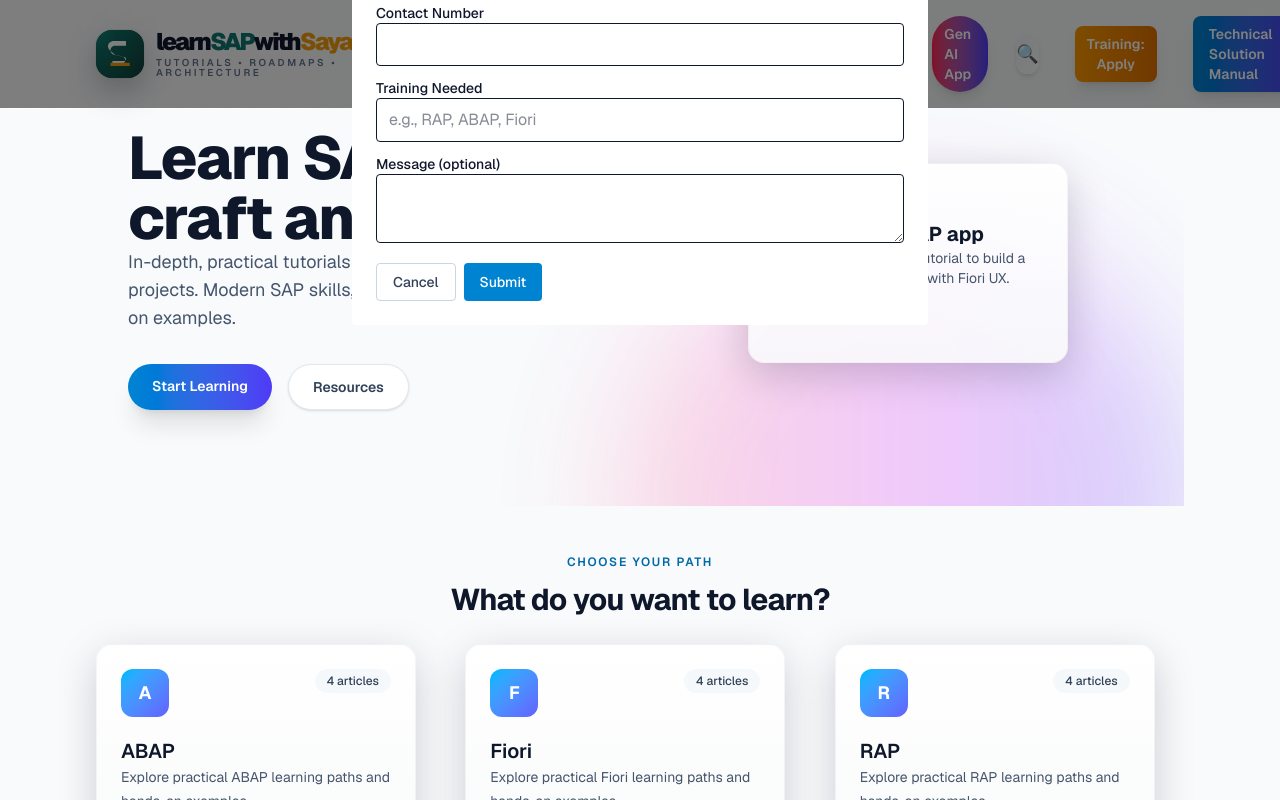
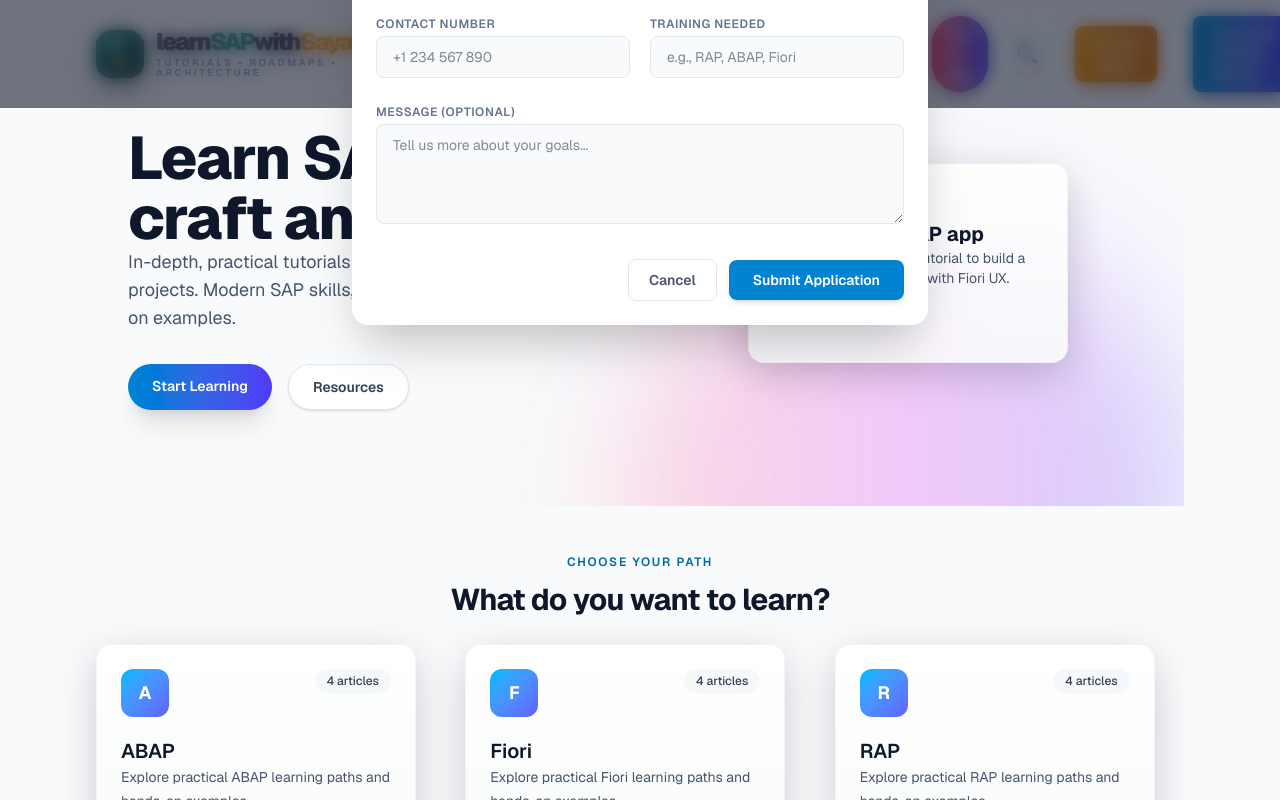
Before and after one commit to Sayan19996/learnSAPwithSayan, a Next.js app: page / in a window 1280 px wide. Both pictures are taken after a click on the button "Training: Apply". Shown: the top 800 px of the page. Built offline with nearby package versions, Linux system fonts and the light colour scheme.

Commit message:
style(ui): premium professional look for training form

```diff
--- a/components/TrainingModal.tsx
+++ b/components/TrainingModal.tsx
@@ -42,53 +42,113 @@ export default function TrainingModal({ open, onClose }: { open: boolean; onClos
   }
 
   return (
-    <div className="fixed inset-0 z-50 flex items-center justify-center bg-black/50 p-4">
-      <div className="w-full max-w-xl rounded bg-white p-6">
-        <div className="mb-4 flex items-center justify-between">
-          <h3 className="text-lg font-semibold">Training Application</h3>
-          <button onClick={onClose} className="text-sm">Close</button>
+    <div className="fixed inset-0 z-50 flex items-center justify-center bg-slate-900/60 backdrop-blur-sm p-4 transition-all">
+      <div className="w-full max-w-xl overflow-hidden rounded-2xl bg-white shadow-2xl transition-all animate-in fade-in zoom-in duration-300">
+        <div className="bg-gradient-to-r from-sky-600 to-indigo-700 px-6 py-8 text-white">
+          <div className="flex items-center justify-between">
+            <div>
+              <h3 className="text-2xl font-bold tracking-tight">Training Application</h3>
+              <p className="mt-1 text-sky-100 text-sm">Elevate your SAP skills with professional guidance.</p>
+            </div>
+            <button
+              onClick={onClose}
+              className="rounded-full p-2 text-white/80 transition-colors hover:bg-white/20 hover:text-white"
+              aria-label="Close"
+            >
+              ✕
+            </button>
+          </div>
         </div>
 
-        <form onSubmit={handleSubmit} className="space-y-3">
-          <div>
-            <label className="block text-sm font-medium">Name</label>
-            <input className="w-full rounded border px-3 py-2" value={name} onChange={(e) => setName(e.target.value)} required />
+        <form onSubmit={handleSubmit} className="p-6 space-y-5">
+          <div className="grid grid-cols-1 gap-5 sm:grid-cols-2">
+            <div className="space-y-1.5">
+              <label className="text-xs font-semibold uppercase tracking-wider text-slate-500">Full Name</label>
+              <input
+                className="w-full rounded-lg border border-slate-200 bg-slate-50 px-4 py-2.5 text-sm transition-all focus:border-sky-500 focus:bg-white focus:ring-2 focus:ring-sky-500/20 outline-none"
+                value={name}
+                onChange={(e) => setName(e.target.value)}
+                placeholder="John Doe"
+                required
+              />
+            </div>
+
+            <div className="space-y-1.5">
+              <label className="text-xs font-semibold uppercase tracking-wider text-slate-500">Email Address</label>
+              <input
+                type="email"
+                className="w-full rounded-lg border border-slate-200 bg-slate-50 px-4 py-2.5 text-sm transition-all focus:border-sky-500 focus:bg-white focus:ring-2 focus:ring-sky-500/20 outline-none"
+                value={email}
+                onChange={(e) => setEmail(e.target.value)}
+                placeholder="john@example.com"
+                required
+              />
+            </div>
           </div>
 
-          <div>
-            <label className="block text-sm font-medium">Email</label>
-            <input type="email" className="w-full rounded border px-3 py-2" value={email} onChange={(e) => setEmail(e.target.value)} required />
+          <div className="grid grid-cols-1 gap-5 sm:grid-cols-2">
+            <div className="space-y-1.5">
+              <label className="text-xs font-semibold uppercase tracking-wider text-slate-500">Contact Number</label>
+              <input
+                className="w-full rounded-lg border border-slate-200 bg-slate-50 px-4 py-2.5 text-sm transition-all focus:border-sky-500 focus:bg-white focus:ring-2 focus:ring-sky-500/20 outline-none"
+                value={phone}
+                onChange={(e) => setPhone(e.target.value)}
+                placeholder="+1 234 567 890"
+              />
+            </div>
+
+            <div className="space-y-1.5">
+              <label className="text-xs font-semibold uppercase tracking-wider text-slate-500">Training Needed</label>
+              <input
+                className="w-full rounded-lg border border-slate-200 bg-slate-50 px-4 py-2.5 text-sm transition-all focus:border-sky-500 focus:bg-white focus:ring-2 focus:ring-sky-500/20 outline-none"
+                value={training}
+                onChange={(e) => setTraining(e.target.value)}
+                placeholder="e.g., RAP, ABAP, Fiori"
+                required
+              />
+            </div>
           </div>
 
-          <div>
-            <label className="block text-sm font-medium">Contact Number</label>
-            <input className="w-full rounded border px-3 py-2" value={phone} onChange={(e) => setPhone(e.target.value)} />
+          <div className="space-y-1.5">
+            <label className="text-xs font-semibold uppercase tracking-wider text-slate-500">Message (optional)</label>
+            <textarea
+              className="w-full rounded-lg border border-slate-200 bg-slate-50 px-4 py-2.5 text-sm transition-all focus:border-sky-500 focus:bg-white focus:ring-2 focus:ring-sky-500/20 outline-none min-h-[100px]"
+              value={message}
+              onChange={(e) => setMessage(e.target.value)}
+              placeholder="Tell us more about your goals..."
+            />
           </div>
 
-          <div>
-            <label className="block text-sm font-medium">Training Needed</label>
-            <input className="w-full rounded border px-3 py-2" value={training} onChange={(e) => setTraining(e.target.value)} placeholder="e.g., RAP, ABAP, Fiori" required />
-          </div>
-
-          <div>
-            <label className="block text-sm font-medium">Message (optional)</label>
-            <textarea className="w-full rounded border px-3 py-2" value={message} onChange={(e) => setMessage(e.target.value)} />
-          </div>
-
-          <div className="flex items-center justify-between gap-3">
-            <div className="flex gap-2">
+          <div className="flex flex-col gap-4 pt-2">
+            {success && (
+              <div className={`p-3 rounded-lg text-sm text-center font-medium ${success.includes("failed") ? "bg-red-50 text-red-600" : "bg-emerald-50 text-emerald-600"}`}>
+                {success}
+              </div>
+            )}
+            <div className="flex items-center justify-end gap-3">
               <button
                 type="button"
                 onClick={onClose}
-                className="rounded border border-slate-300 bg-white px-4 py-2 text-sm font-medium text-slate-700 hover:bg-slate-50"
+                className="rounded-lg border border-slate-200 bg-white px-5 py-2.5 text-sm font-semibold text-slate-600 transition-all hover:bg-slate-50 active:scale-95"
               >
                 Cancel
               </button>
-              <button type="submit" disabled={loading} className="rounded bg-sky-600 px-4 py-2 text-sm font-medium text-white hover:bg-sky-700">
-                {loading ? "Sending..." : "Submit"}
+              <button
+                type="submit"
+                disabled={loading}
+                className="rounded-lg bg-sky-600 px-6 py-2.5 text-sm font-semibold text-white shadow-md transition-all hover:bg-sky-700 active:scale-95 disabled:opacity-70 disabled:cursor-not-allowed"
+              >
+                {loading ? (
+                  <span className="flex items-center gap-2">
+                    <svg className="h-4 w-4 animate-spin text-white" viewBox="0 0 24 24">
+                      <circle className="opacity-25" cx="12" cy="12" r="10" stroke="currentColor" strokeWidth="4" fill="none" />
+                      <path className="opacity-75" fill="currentColor" d="M4 12a8 8 0 018-8V0C5.373 0 0 5.373 0 12h4zm2 5.291A7.962 7.962 0 014 12H0c0 3.042 1.135 5.824 3 7.918l3-2.627z" />
+                    </svg>
+                    Sending...
+                  </span>
+                ) : "Submit Application"}
               </button>
             </div>
-            {success ? <div className="text-sm text-slate-600">{success}</div> : null}
           </div>
         </form>
       </div>
```
